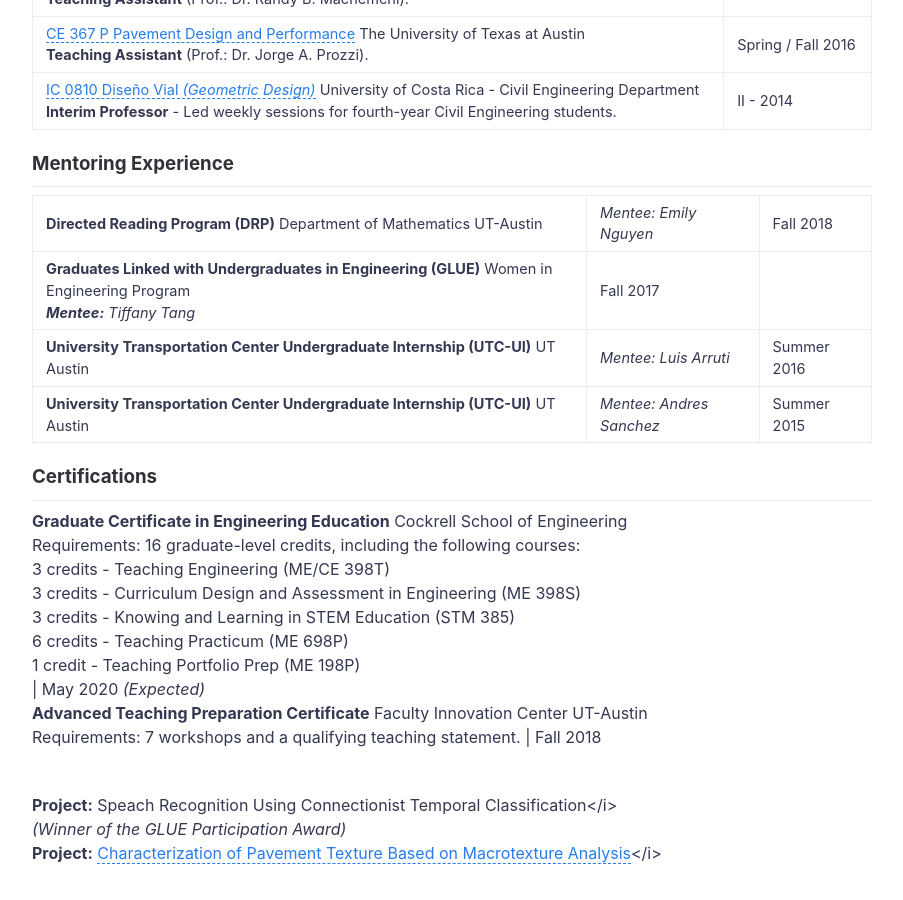
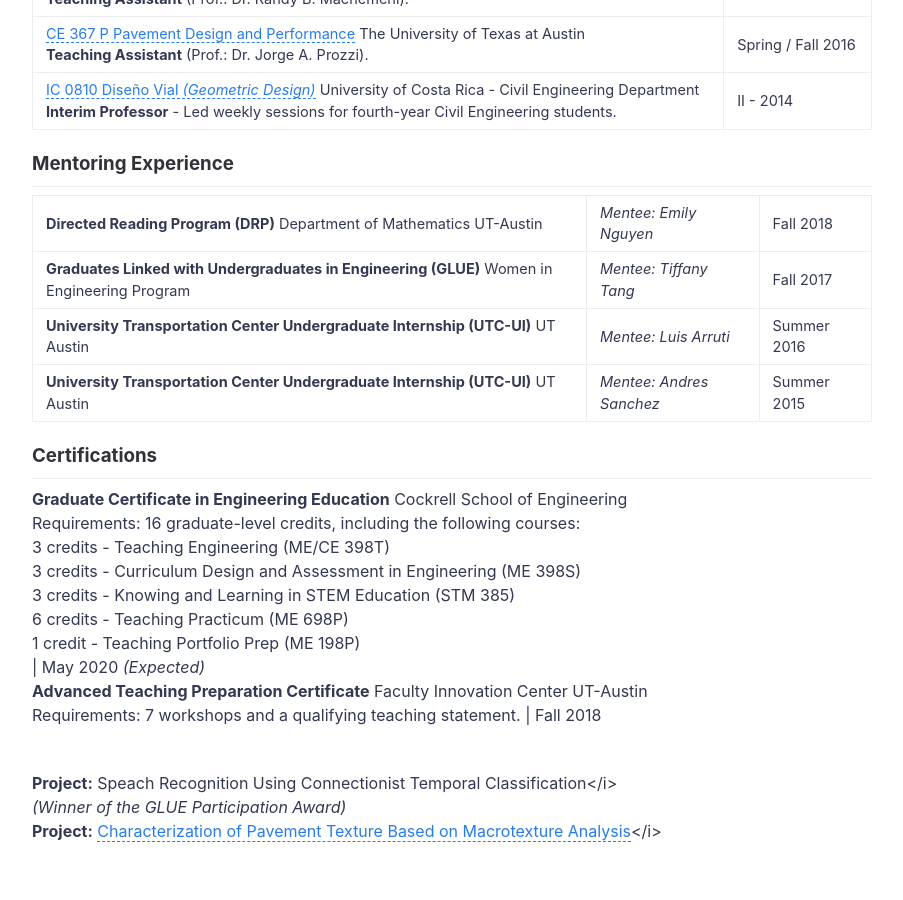
Before and after one commit to nzunigag/nzunigag.github.io, a Jekyll site: the page built from teaching.md, in a window 1280 px wide and 900 px high, scrolled down 563 px. Shown: the whole window, without its empty margins (188-1091 px from the left). Built offline with Jekyll 4.4.1, drawn with Linux system fonts in a browser that asks for light colours.

```diff
--- a/teaching.md
+++ b/teaching.md
@@ -21,7 +21,7 @@ ___
 ___
 
 <b>Directed Reading Program (DRP)</b> Department of Mathematics UT-Austin | <i>Mentee: Emily Nguyen  | Fall 2018 <br>
-<b>Graduates Linked with Undergraduates in Engineering (GLUE)</b> Women in Engineering Program <br> <i><b>Mentee:</b> Tiffany Tang | Fall 2017 <br>
+<b>Graduates Linked with Undergraduates in Engineering (GLUE)</b> Women in Engineering Program | <i>Mentee: Tiffany Tang | Fall 2017 <br>
 <b>University Transportation Center Undergraduate Internship (UTC-UI)</b> UT Austin | <i>Mentee: Luis Arruti </i> | Summer 2016 <br>
 <b>University Transportation Center Undergraduate Internship (UTC-UI)</b> UT Austin | <i>Mentee: Andres Sanchez</i> | Summer 2015
 
```
